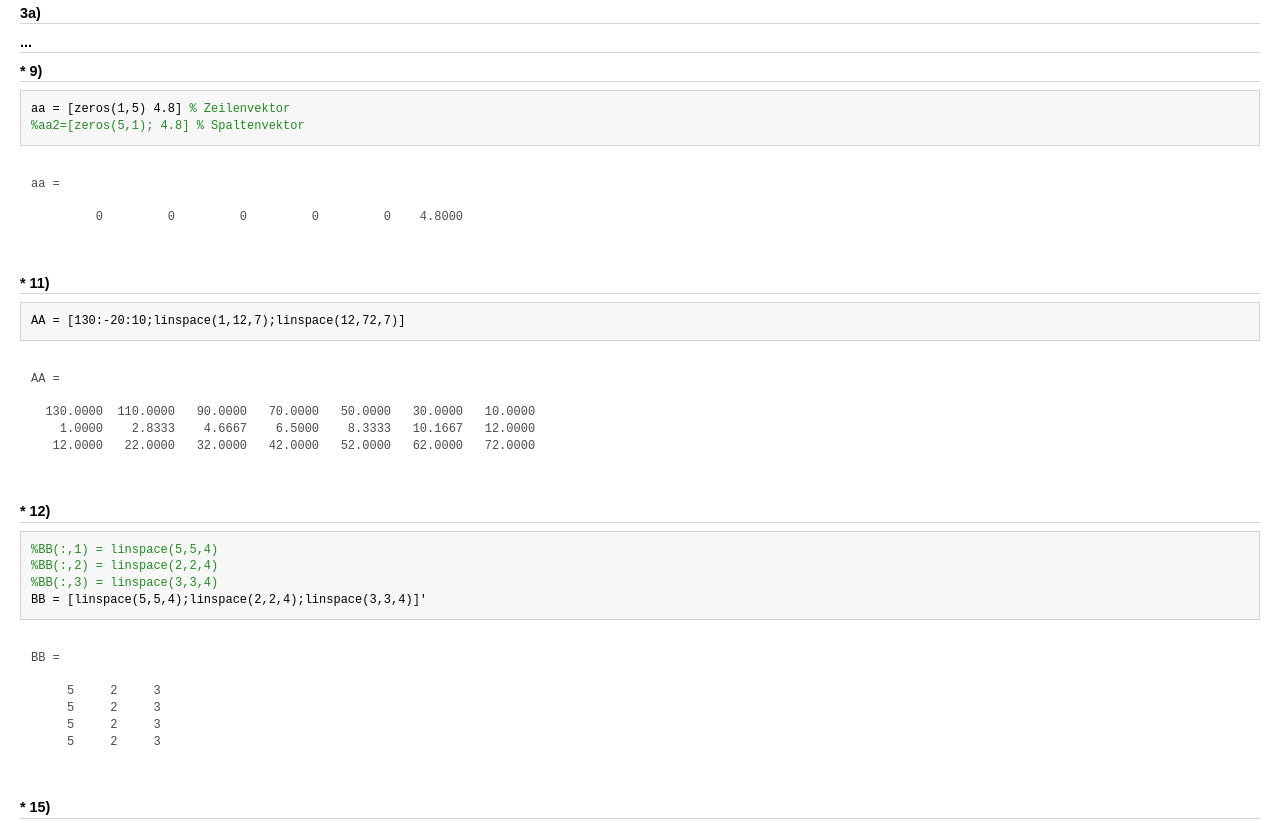
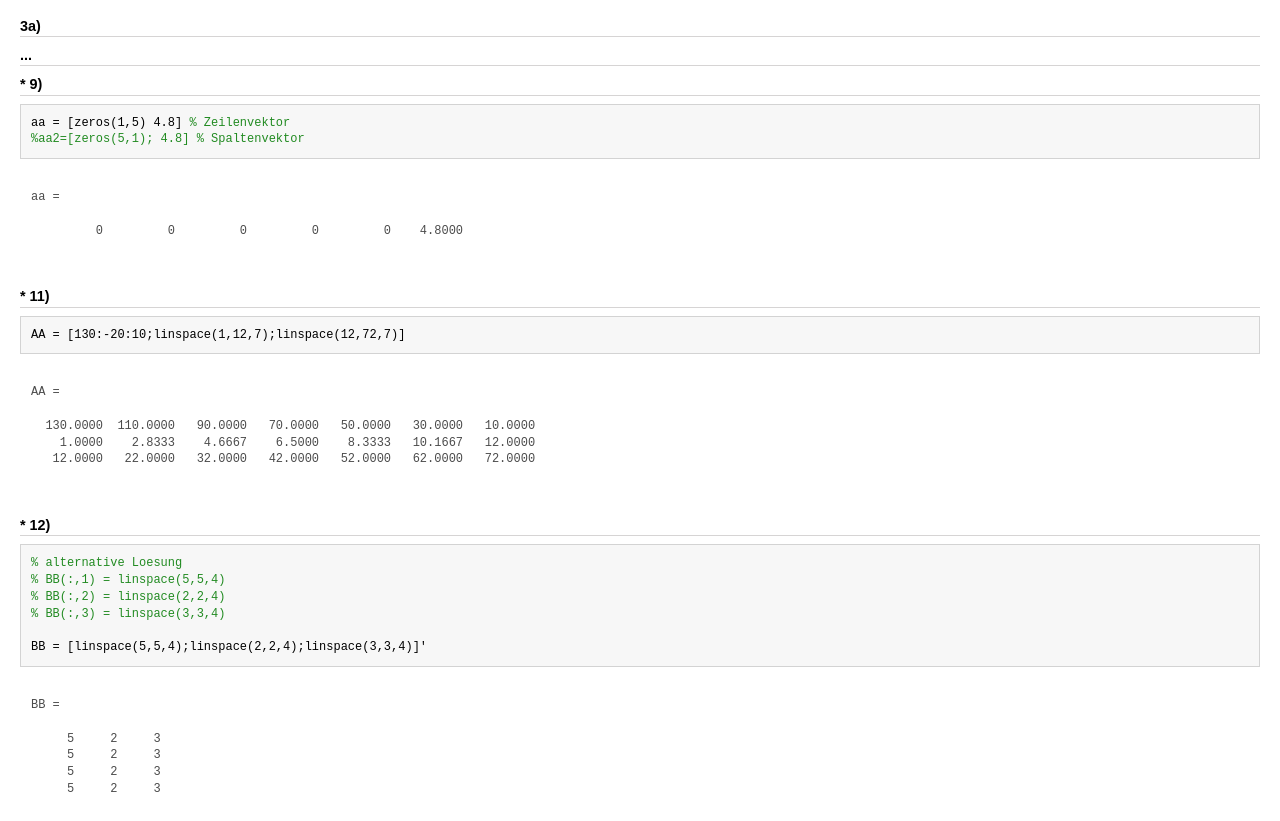
Before and after one commit to raeffu/matlab, a plain HTML site: page html/uebungen_1.html in a window 1280 px wide. Shown: the part 1715-2536 px from the top of the page. Drawn offline with Linux system fonts and the light colour scheme.

Commit message:
update html

```diff
--- a/html/uebungen_1.html
+++ b/html/uebungen_1.html
@@ -66,7 +66,10 @@ table td { padding:7px 5px; text-align:left; vertical-align:top; border:1px soli
 
 
 
-  </style></head><body><div class="content"><h2>Contents</h2><div><ul><li><a href="#1">Physik - Matlab-Uebungen 1</a></li><li><a href="#2">1a)</a></li><li><a href="#3">b)</a></li><li><a href="#4">c)</a></li><li><a href="#5">d)</a></li><li><a href="#6">2a)</a></li><li><a href="#7">b)</a></li><li><a href="#8">3a)</a></li><li><a href="#9">...</a></li><li><a href="#10">* 9)</a></li><li><a href="#11">* 11)</a></li><li><a href="#12">* 12)</a></li><li><a href="#13">* 15)</a></li></ul></div><h2>Physik - Matlab-Uebungen 1<a name="1"></a></h2><p>Autor: Raphael Laubscher Klasse: I2p</p><pre class="codeinput">clc;clear;
+  </style></head><body><div class="content"><h2>Contents</h2><div><ul><li><a href="#1">Physik - Matlab-Uebungen 1</a></li><li><a href="#2">1a)</a></li><li><a href="#3">b)</a></li><li><a href="#4">c)</a></li><li><a href="#5">d)</a></li><li><a href="#6">2a)</a></li><li><a href="#7">b)</a></li><li><a href="#8">3a)</a></li><li><a href="#9">...</a></li><li><a href="#10">* 9)</a></li><li><a href="#11">* 11)</a></li><li><a href="#12">* 12)</a></li><li><a href="#13">* 15)</a></li></ul></div><h2>Physik - Matlab-Uebungen 1<a name="1"></a></h2><pre class="codeinput"><span class="comment">% Autor: Raphael Laubscher</span>
+<span class="comment">% Klasse: I2p</span>
+
+clc;clear;
 </pre><h2>1a)<a name="2"></a></h2><pre class="codeinput">a1 = (22+5.1^2)/(50-6.3^2)
 </pre><pre class="codeoutput">
 a1 =
@@ -121,9 +124,11 @@ AA =
     1.0000    2.8333    4.6667    6.5000    8.3333   10.1667   12.0000
    12.0000   22.0000   32.0000   42.0000   52.0000   62.0000   72.0000
 
-</pre><h2>* 12)<a name="12"></a></h2><pre class="codeinput"><span class="comment">%BB(:,1) = linspace(5,5,4)</span>
-<span class="comment">%BB(:,2) = linspace(2,2,4)</span>
-<span class="comment">%BB(:,3) = linspace(3,3,4)</span>
+</pre><h2>* 12)<a name="12"></a></h2><pre class="codeinput"><span class="comment">% alternative Loesung</span>
+<span class="comment">% BB(:,1) = linspace(5,5,4)</span>
+<span class="comment">% BB(:,2) = linspace(2,2,4)</span>
+<span class="comment">% BB(:,3) = linspace(3,3,4)</span>
+
 BB = [linspace(5,5,4);linspace(2,2,4);linspace(3,3,4)]'
 </pre><pre class="codeoutput">
 BB =
@@ -155,6 +160,7 @@ AA2 =
 </pre><p class="footer"><br><a href="http://www.mathworks.com/products/matlab/">Published with MATLAB&reg; R2014b</a><br></p></div><!--
 ##### SOURCE BEGIN #####
 %% Physik - Matlab-Uebungen 1
+
 % Autor: Raphael Laubscher
 % Klasse: I2p
 
@@ -188,9 +194,12 @@ aa = [zeros(1,5) 4.8] % Zeilenvektor
 AA = [130:-20:10;linspace(1,12,7);linspace(12,72,7)]
 
 %% * 12)
-%BB(:,1) = linspace(5,5,4)
-%BB(:,2) = linspace(2,2,4)
-%BB(:,3) = linspace(3,3,4)
+
+% alternative Loesung
+% BB(:,1) = linspace(5,5,4)
+% BB(:,2) = linspace(2,2,4)
+% BB(:,3) = linspace(3,3,4)
+
 BB = [linspace(5,5,4);linspace(2,2,4);linspace(3,3,4)]'
 
 %% * 15)
```
